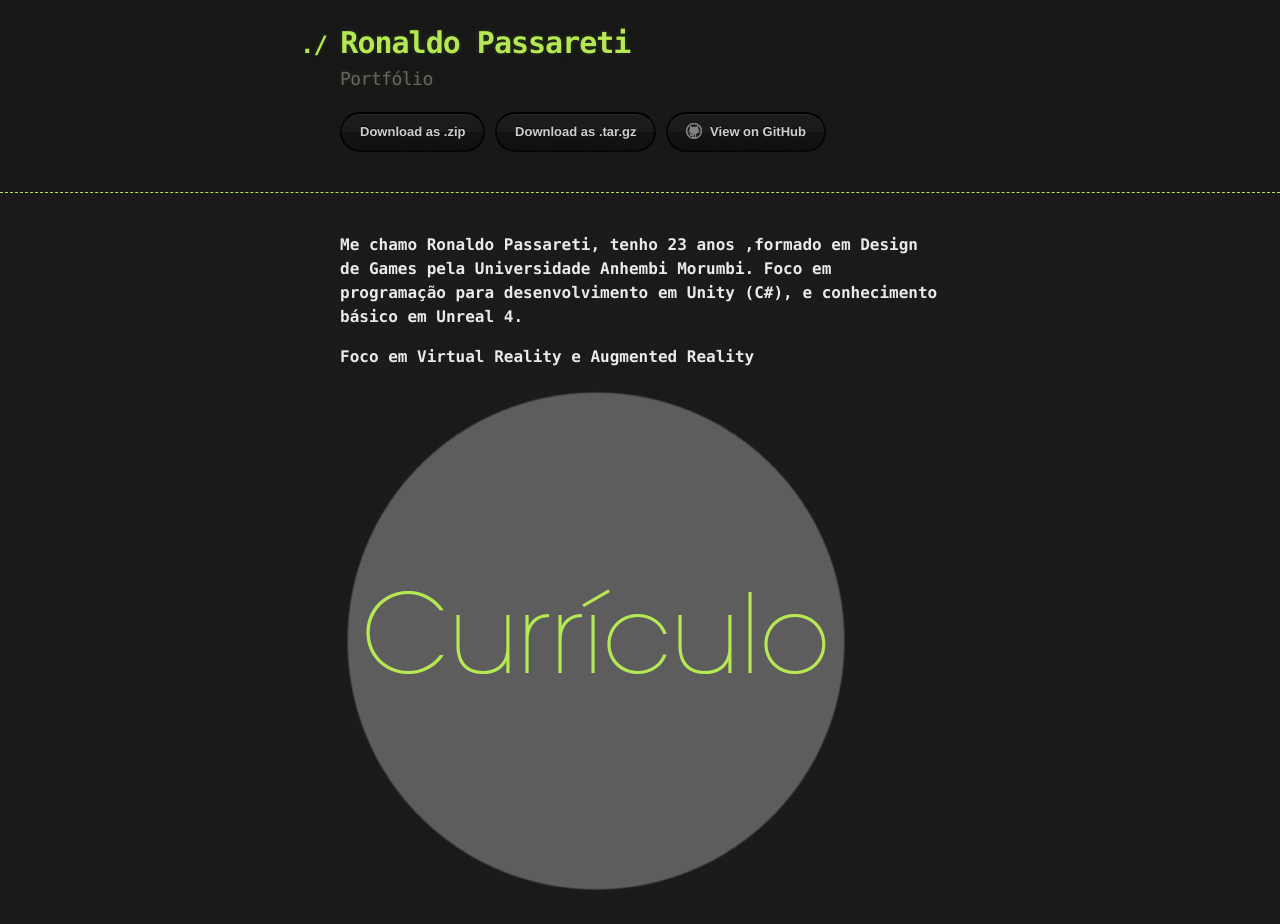
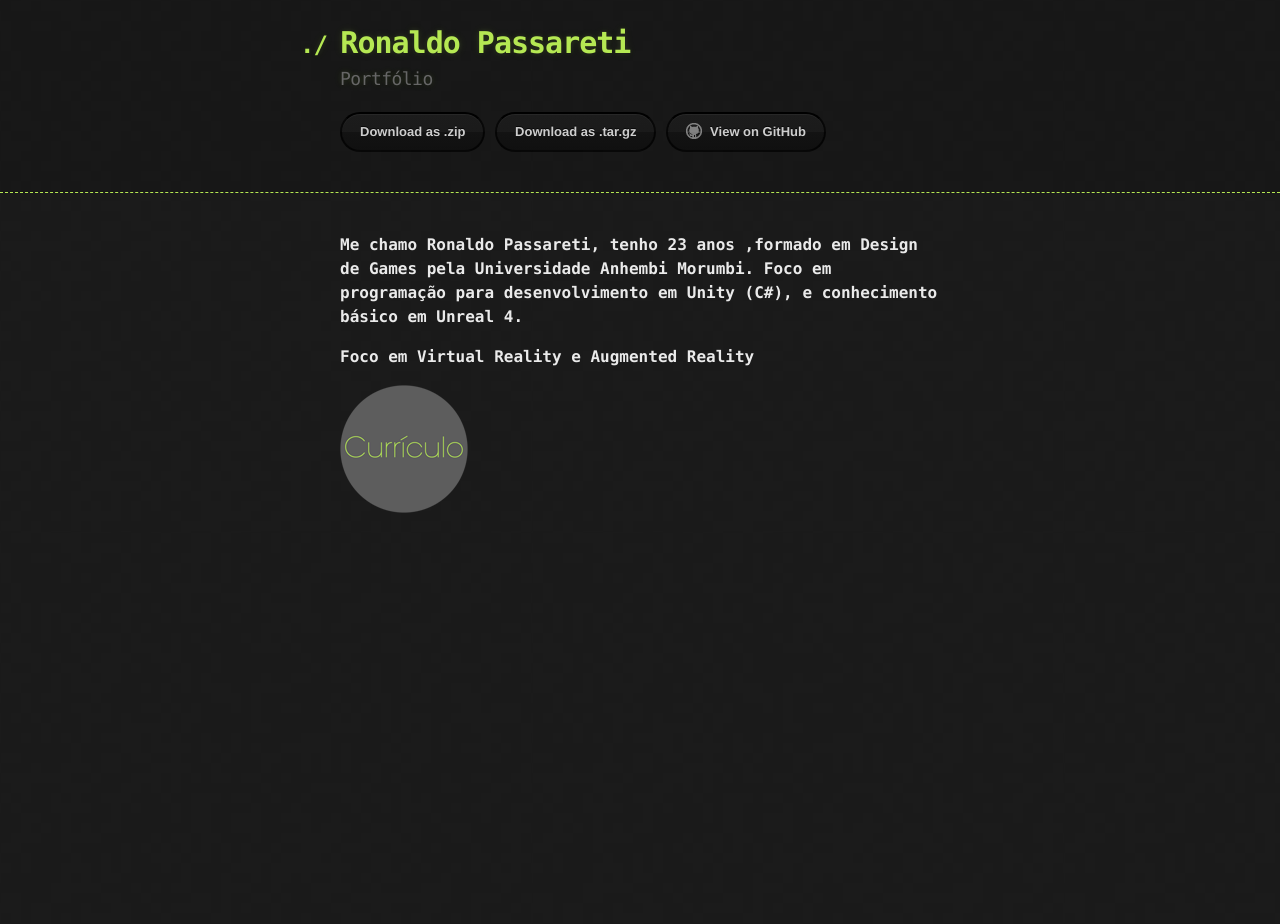
Before and after one commit to rpassareti/rpassareti.github.io, a Jekyll site: the page built from index.md, in a window 1280 px wide. Built offline with Jekyll 4.4.1, drawn with Linux system fonts in a browser that asks for light colours; our own code applies the rules of GitHub Pages for plain Markdown files; after the commit the page ends 900 px from its top, so only the background shows below that.

Commit message:
Update index.md

```diff
--- a/index.md
+++ b/index.md
@@ -2,4 +2,4 @@
 
 **Foco em Virtual Reality e Augmented Reality**
 
-![www.google.com](https://raw.githubusercontent.com/rpassareti/rpassareti.github.io/master/bts/bt_curriculo.png)
+![www.google.com](https://raw.githubusercontent.com/rpassareti/rpassareti.github.io/master/bts/bt_curriculo_128.png)
```
